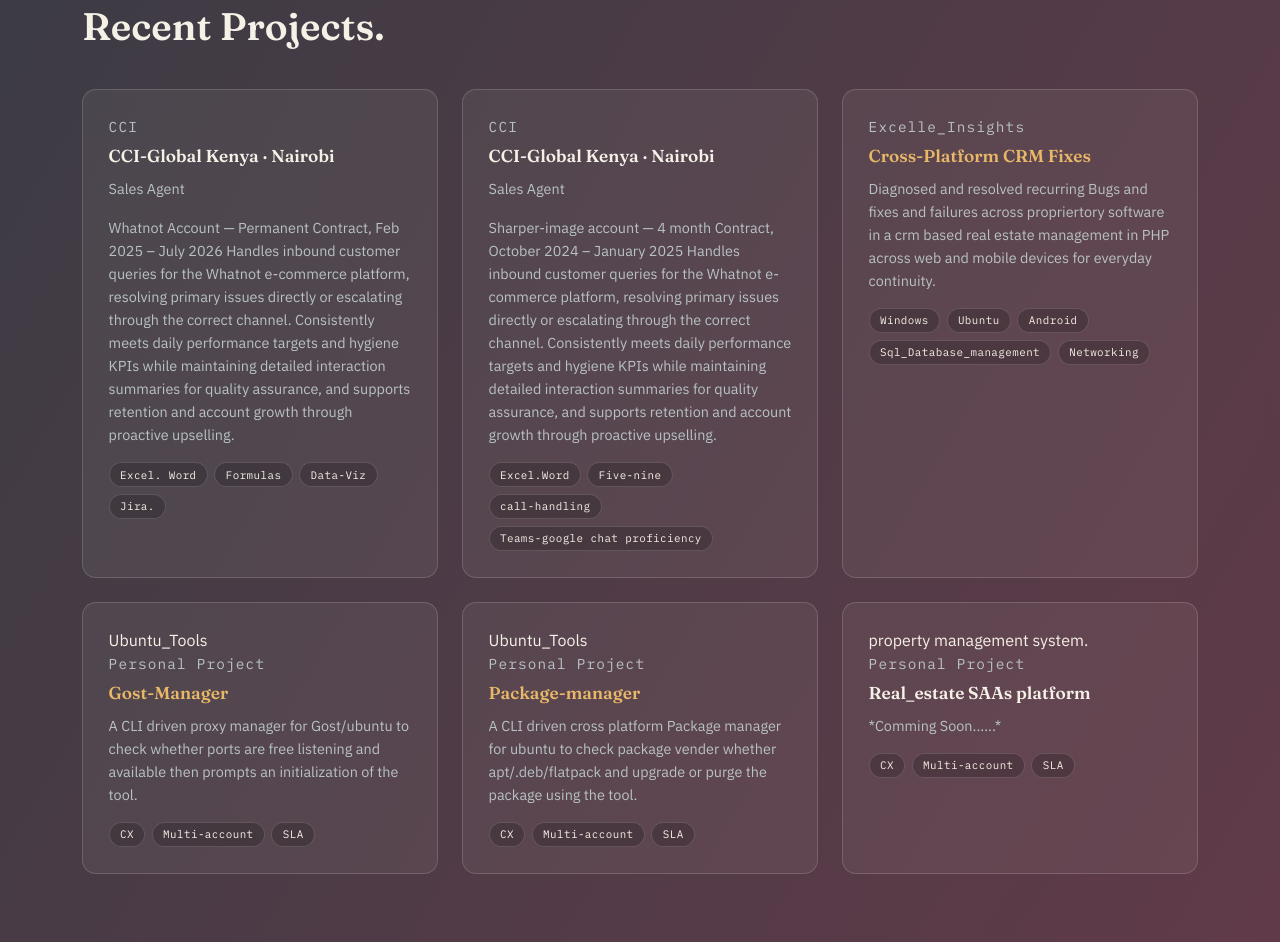
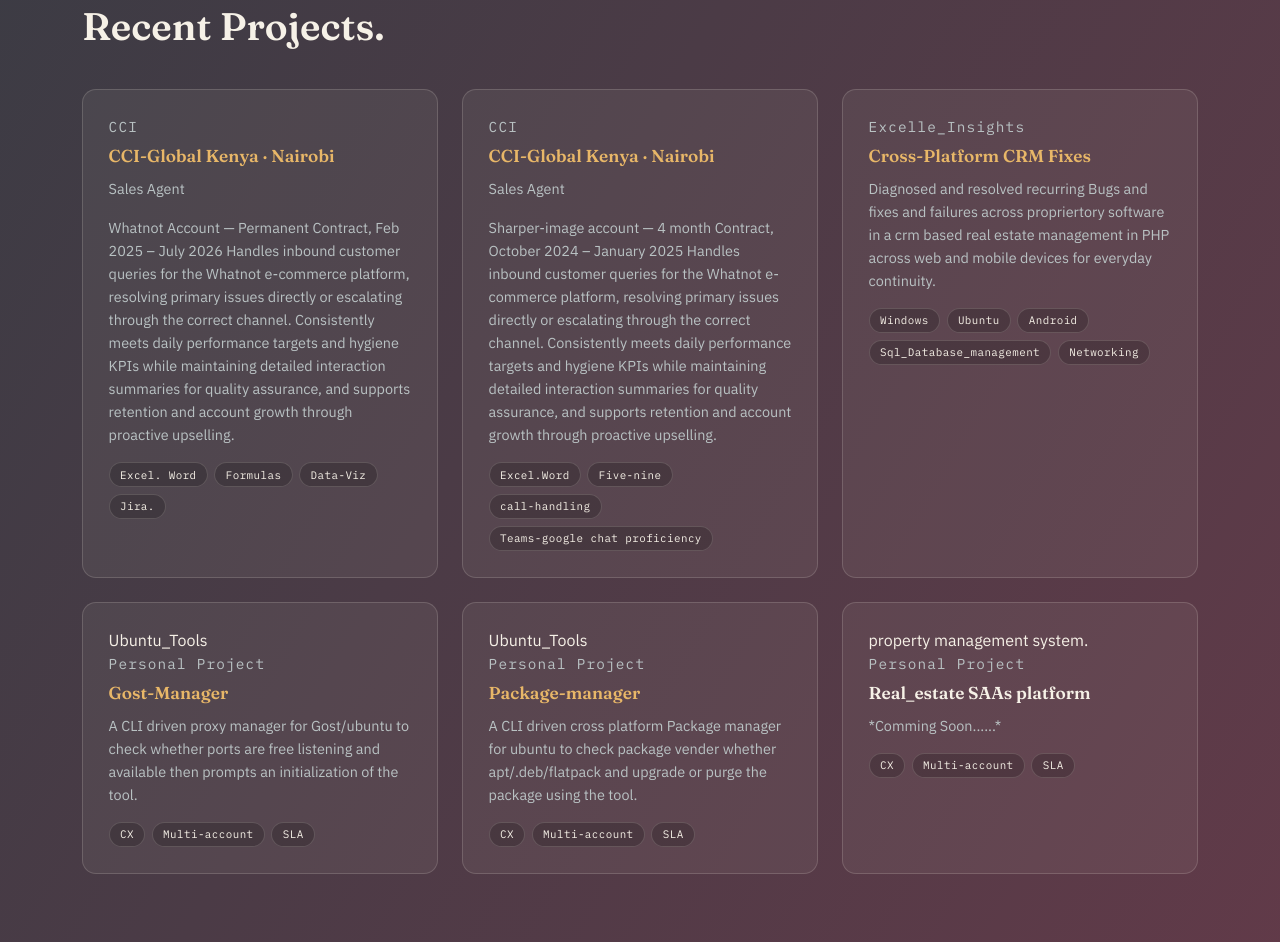
Before and after one commit to primalsonics/P2, a plain HTML site: page index.html in a window 1280 px wide. Shown: the part 1376-2318 px from the top of the page. Drawn offline with nearby package versions, Linux system fonts and the light colour scheme.

Commit message:
Update job titles to include hyperlinks

```diff
--- a/index.html
+++ b/index.html
@@ -111,7 +111,7 @@
         <div class="col-md-6 col-lg-4 reveal">
           <article class="work-card">
             <p class="work-ref">CCI</p>
-            <h3>CCI-Global Kenya · Nairobi</h3>
+            <h3> <a href="https://cciglobal.com/" target="_blank" rel="noopener">CCI-Global Kenya · Nairobi </a></h3>
             <P> Sales Agent</P>
             <p> Whatnot Account — Permanent Contract, Feb 2025 – July 2026 Handles inbound customer queries for
           the Whatnot e-commerce platform, resolving primary issues directly or escalating through the
@@ -126,7 +126,7 @@
         <div class="col-md-6 col-lg-4 reveal">
           <article class="work-card">
             <p class="work-ref">CCI</p>
-            <h3>CCI-Global Kenya · Nairobi</h3>
+            <h3> <a href="https://cciglobal.com/" target="_blank" rel="noopener">CCI-Global Kenya · Nairobi </a></h3>
             <P> Sales Agent</P>
             <p> Sharper-image account — 4 month Contract, October 2024 – January 2025 Handles inbound customer queries for
           the Whatnot e-commerce platform, resolving primary issues directly or escalating through the
```
